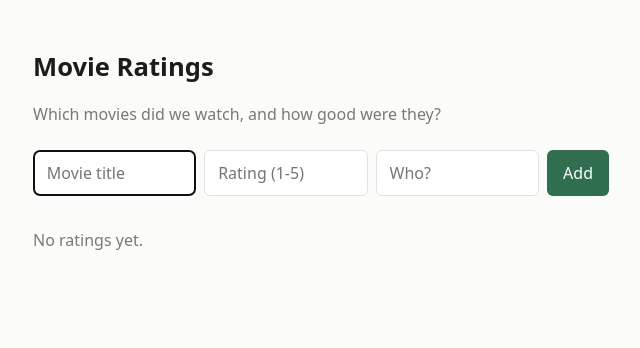
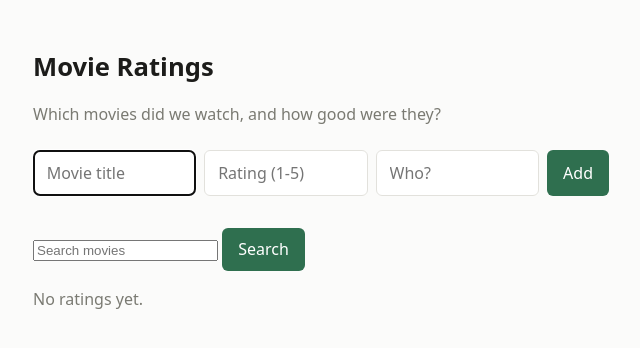
Before and after one commit to mudt-cm104-2026-winter/team-06, a FastAPI app: page / in a window 1280 px wide. Shown: the top 348 px of the page, without its empty margins (319-959 px from the left). Run offline with FastAPI, Linux system fonts and the light colour scheme.

Commit message:
Add search field above the ratings table

```diff
--- a/app/templates/index.html
+++ b/app/templates/index.html
@@ -18,6 +18,11 @@
       <input name="rating" type="number" placeholder="Rating (1-5)" required>
       <input name="person" placeholder="Who?" required autocomplete="off">
       <button type="submit">Add</button>
+    </form>
+
+    <form class="search" action="/" method="get">
+      <input name="q" value="{{ q }}" placeholder="Search movies" autocomplete="off">
+      <button type="submit">Search</button>
     </form>
 
     {% if entries %}
```
